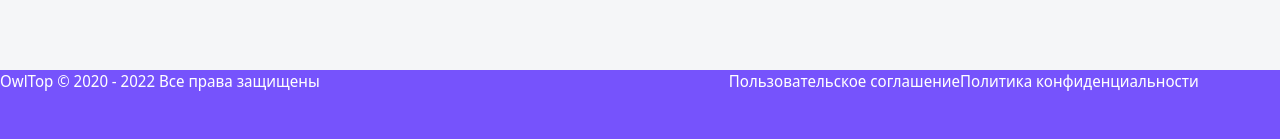
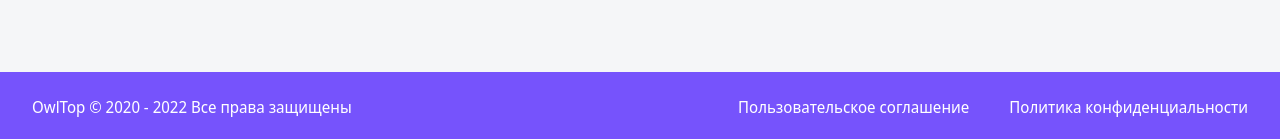
Before and after one commit to i3npyc/top-app, a Next.js app: page / in a window 1280 px wide. Shown: the part 658-797 px from the top of the page. Built offline with nearby package versions, Linux system fonts and the light colour scheme.

Commit message:
feat: add footer layout

```diff
--- a/components/Tag/Tag.module.css
+++ b/components/Tag/Tag.module.css
@@ -1,6 +1,8 @@
 .tag {
   display: inline-block;
+
   margin-right: 5px;
+
   border-radius: 10px;
 }
 
@@ -24,11 +26,11 @@
 }
 
 .red {
-  background-color: #de0000;
+  background-color: #DE0000;
 }
 
 .grey {
-  background-color: #b3c0d9;
+  background-color: #B3C0D9;
 }
 
 .red,
--- a/layout/Footer/Footer.module.css
+++ b/layout/Footer/Footer.module.css
@@ -1,12 +1,24 @@
-.copyright {
+.footer {
+  display: grid;
 
+  padding: 25px 32px;
+
+  color: var(--white);
+
+  background-color: var(--primary);
+
+  font-weight: 500;
+  line-height: 20px;
+  grid-template-columns: 1fr auto auto;
+  gap: 10px 40px;
 }
 
-.agreement {
-  text-align: right;
-
+.footer a:hover {
+  color: var(--gray-light);
 }
 
-.politics {
-
+@media (max-width: 765px) {
+  .footer {
+    grid-template-columns: 1fr;
+  }
 }
--- a/layout/Footer/Footer.tsx
+++ b/layout/Footer/Footer.tsx
@@ -1,16 +1,16 @@
 import React from 'react';
+import cn from 'classnames';
+import { format } from 'date-fns';
 
 import { FooterProps } from './FooterProps';
 import styles from './Footer.module.css';
 
-export const Footer = ({ ...props }: FooterProps) => {
+export const Footer = ({ className, ...props }: FooterProps) => {
   return (
-    <div {...props}>
-      <div className={styles.copyright}>
-        OwlTop © 2020 - 2022 Все права защищены
-      </div>
-      <div className={styles.agreement}>Пользовательское соглашение</div>
-      <div className={styles.politics}>Политика конфиденциальности</div>
-    </div>
+    <footer {...props} className={cn(className, styles.footer)}>
+      <div>OwlTop © 2020 - {format(new Date(), 'yyyy')} Все права защищены</div>
+      <a href='#' target='_blank'>Пользовательское соглашение</a>
+      <a href='#' target='_blank'>Политика конфиденциальности</a>
+    </footer>
   );
 };
--- a/layout/Layout.module.css
+++ b/layout/Layout.module.css
@@ -1,16 +1,19 @@
 .wrapper {
   display: grid;
+  gap: 0 30px;
   grid-template-columns: auto 230px minmax(320px, 1200px) auto;
   grid-template-rows: auto 1fr auto;
+
   min-height: 100vh;
   grid-template-areas:
-    '. header header .'
-    '. sidebar body .'
-    'footer footer footer footer';
+    ". header header ."
+    ". sidebar body ."
+    "footer footer footer footer";
 }
 
 .header {
   grid-area: header;
+
   display: none;
 }
 
@@ -23,26 +26,16 @@
 }
 
 .footer {
-  height: 72px;
   grid-area: footer;
-  grid-template-columns: 1fr 2fr 1fr;
-  display: grid;
-
-  background: #7653fc;
-
-  font-weight: 500;
-  font-size: 16px;
-  line-height: 22px;
-  color: #ffffff;
 }
 
 @media (max-width: 765px) {
   .wrapper {
     grid-template-columns: minmax(320px, 1fr);
     grid-template-areas:
-      'header'
-      'body'
-      'footer';
+      "header"
+      "body"
+      "footer";
   }
 
   .sidebar {
--- a/package.json
+++ b/package.json
@@ -10,6 +10,7 @@
     "stylelint": "stylelint \"**/*.css\" --fix"
   },
   "dependencies": {
+    "date-fns": "^2.28.0",
     "next": "12.0.10",
     "next-images": "^1.8.4",
     "react": "17.0.2",
```
Also changed, not shown: components/P/P.module.css (line endings or trailing spaces), components/Rating/Rating.module.css (line endings or trailing spaces), 1 other file (tests, documents, lock files or other folders).
